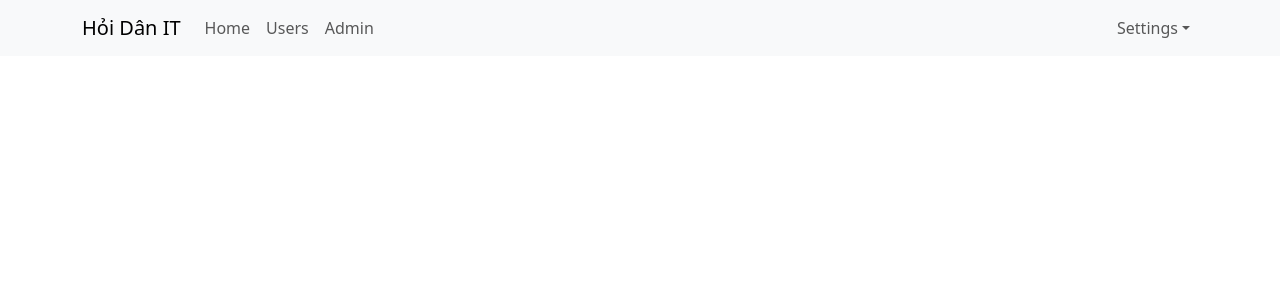
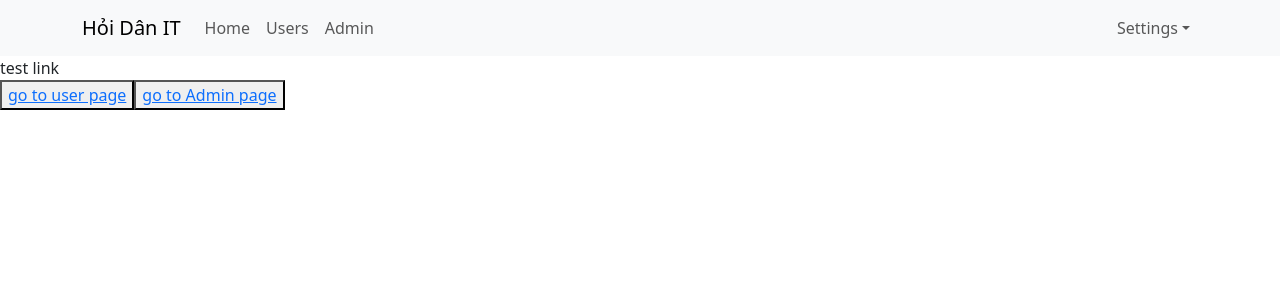
Before and after one commit to VuNQ9/test-demo-react, a React (Create React App) app: page / in a window 1280 px wide. Shown: the top 300 px of the page. Built offline with nearby package versions, Linux system fonts and the light colour scheme.

Commit message:
video 48

```diff
--- a/src/App.js
+++ b/src/App.js
@@ -1,9 +1,22 @@
 import './App.scss';
 import Header from './components/Header/Header';
+import { Link } from "react-router-dom";
+
 const App = () => {
   return (
     <div className="app-container">
       <Header />
+      <div>
+        test link
+        <div>
+          <button>
+            <Link to="/users">go to user page</Link>
+          </button>
+          <button>
+            <Link to="/admins">go to Admin page</Link>
+          </button>
+        </div>
+      </div>
     </div>
   );
 }
--- /dev/null
+++ b/src/components/Admin/Admin.js
@@ -0,0 +1,7 @@
+const Admin = (props) => {
+    return (
+        <div>Admin component</div>
+    )
+}
+
+export default Admin;
--- a/src/components/Header/Header.js
+++ b/src/components/Header/Header.js
@@ -2,7 +2,7 @@
 import Nav from 'react-bootstrap/Nav';
 import Navbar from 'react-bootstrap/Navbar';
 import NavDropdown from 'react-bootstrap/NavDropdown';
-
+import { Link } from "react-router-dom";
 const Header = () => {
     return (
         <Navbar bg="light" expand="lg">
@@ -11,9 +11,9 @@
                 <Navbar.Toggle aria-controls="basic-navbar-nav" />
                 <Navbar.Collapse id="basic-navbar-nav">
                     <Nav className="me-auto">
-                        <Nav.Link href="#home">Home</Nav.Link>
-                        <Nav.Link href="#link">Users</Nav.Link>
-                        <Nav.Link href="#link">Admin</Nav.Link>
+                        <Link to="/" className='nav-link'>Home</Link>
+                        <Link to="/users" className='nav-link'>Users</Link>
+                        <Link to="/admins" className='nav-link'>Admin</Link>
                     </Nav>
                     <Nav>
                         <NavDropdown title="Settings" id="basic-nav-dropdown">
--- /dev/null
+++ b/src/components/User/User.js
@@ -0,0 +1,7 @@
+const User = (props) => {
+    return (
+        <div>User component</div>
+    )
+}
+
+export default User;
--- a/src/index.js
+++ b/src/index.js
@@ -5,12 +5,24 @@
 import { Provider } from 'react-redux';
 import store from './redux/store';
 import 'bootstrap/dist/css/bootstrap.min.css';
-
+import {
+  BrowserRouter,
+  Routes,
+  Route
+} from "react-router-dom";
+import User from './components/User/User';
+import Admin from './components/Admin/Admin';
 const root = ReactDOM.createRoot(document.getElementById('root'));
 root.render(
   <Provider store={store}>
     {/* <React.StrictMode> */}
-    <App />
+    <BrowserRouter>
+      <Routes>
+        <Route path="/" element={<App />} />
+        <Route path="users" element={<User />} />
+        <Route path="admins" element={<Admin />} />
+      </Routes>
+    </BrowserRouter>
     {/* </React.StrictMode> */}
   </Provider>
 );
```
